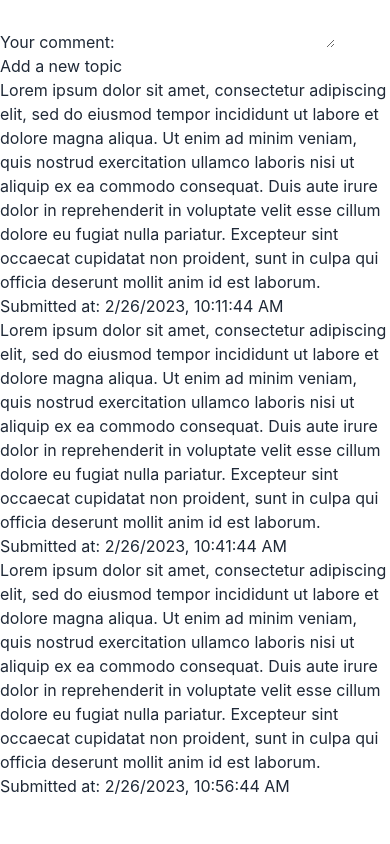
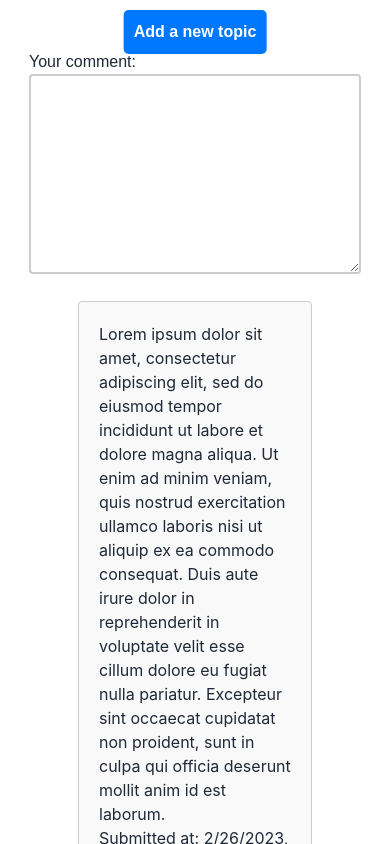
Before and after one commit to CodeOp-tech/final-project-fspt13-team-2, a React (Create React App) app in the folder client/: page / in a window 390 px wide. Shown: the top 844 px of the page. Built offline with nearby package versions, Linux system fonts and the light colour scheme.

Commit message:
tailwind responsive design cofigured

```diff
--- a/client/src/App.css
+++ b/client/src/App.css
@@ -0,0 +1,52 @@
+
+.comment-form {
+    display: flex;
+    flex-direction: column;
+    align-items: center;
+    margin-top: 50px;
+    font-family: Arial, sans-serif;
+  }
+
+  .comment-form label {
+    margin-bottom: 20px;
+  }
+
+  .comment-form textarea {
+    width: 100%;
+    height: 200px;
+    padding: 10px;
+    box-sizing: border-box;
+    border: 2px solid #ccc;
+    border-radius: 4px;
+    resize: vertical;
+  }
+
+  .comment-form button {
+    padding: 10px;
+    border-radius: 5px;
+    border: none;
+    background-color: #0077ff;
+    color: #fff;
+    cursor: pointer;
+    transition: background-color 0.2s ease;
+    font-size: 16px;
+    font-weight: bold;
+    margin-top: 20px;
+    position: absolute;
+    top: -10px;
+    left: 50%;
+    transform: translateX(-50%);
+  }
+
+  .comment-container {
+    display: flex;
+    flex-direction: column;
+    border: 1px solid #ccc;
+    border-radius: 4px;
+    padding: 20px;
+    margin-top: 50px;
+    width: 60%;
+    margin: 0 auto;
+    background-color: #f9f9f9;
+
+  }
--- a/client/src/UsersLoginPage.js
+++ b/client/src/UsersLoginPage.js
@@ -1,13 +1,34 @@
 export default function UsersLoginPage() {
     return (
-      <div className="form-control">
-  <label className="label">
-    <span className="label-text">Your Email</span>
-  </label>
-  <label className="input-group">
-    <span>Email</span>
-    <input type="text" placeholder="info@site.com" className="input input-bordered" />
-  </label>
-</div>
+      <div
+      class="relative mx-auto w-full max-w-md bg-white px-6 pt-10 pb-8 shadow-xl ring-1 ring-gray-900/5 sm:rounded-xl sm:px-10">
+      <div class="w-full">
+          <div class="text-center">
+              <h1 class="text-3xl font-semibold text-gray-900">Sign in</h1>
+              <p class="mt-2 text-gray-500">Sign in below to access your account</p>
+          </div>
+          <div class="mt-5">
+              <form action="">
+                  <div class="relative mt-6">
+                      <input type="email" name="email" id="email" placeholder="Email Address" class="peer mt-1 w-full border-b-2 border-gray-300 px-0 py-1 placeholder:text-transparent focus:border-gray-500 focus:outline-none" autocomplete="NA" />
+                      <label for="email" class="pointer-events-none absolute top-0 left-0 origin-left -translate-y-1/2 transform text-sm text-gray-800 opacity-75 transition-all duration-100 ease-in-out peer-placeholder-shown:top-1/2 peer-placeholder-shown:text-base peer-placeholder-shown:text-gray-500 peer-focus:top-0 peer-focus:pl-0 peer-focus:text-sm peer-focus:text-gray-800">Email Address</label>
+                  </div>
+                  <div class="relative mt-6">
+                      <input type="password" name="password" id="password" placeholder="Password" class="peer peer mt-1 w-full border-b-2 border-gray-300 px-0 py-1 placeholder:text-transparent focus:border-gray-500 focus:outline-none" />
+                      <label for="password" class="pointer-events-none absolute top-0 left-0 origin-left -translate-y-1/2 transform text-sm text-gray-800 opacity-75 transition-all duration-100 ease-in-out peer-placeholder-shown:top-1/2 peer-placeholder-shown:text-base peer-placeholder-shown:text-gray-500 peer-focus:top-0 peer-focus:pl-0 peer-focus:text-sm peer-focus:text-gray-800">Password</label>
+                  </div>
+                  <div class="my-6">
+                      <button type="submit" class="w-full rounded-md bg-black px-3 py-4 text-white focus:bg-gray-600 focus:outline-none">Sign in</button>
+                  </div>
+                  <p class="text-center text-sm text-gray-500">Don&#x27;t have an account yet?
+                      <a href="#!"
+                          class="font-semibold text-gray-600 hover:underline focus:text-gray-800 focus:outline-none"> Sign
+                          up
+                      </a>.
+                  </p>
+              </form>
+          </div>
+      </div>
+  </div>
     )
 }
--- a/client/tailwind.config.js
+++ b/client/tailwind.config.js
@@ -5,6 +5,16 @@
   ],
   theme: {
     extend: {},
+    screens: {
+      'tablet': '640px',
+      // => @media (min-width: 640px) { ... }
+
+      'laptop': '1024px',
+      // => @media (min-width: 1024px) { ... }
+
+      'desktop': '1280px',
+      // => @media (min-width: 1280px) { ... }
+    },
   },
   plugins: [require("daisyui")],
 }
```
